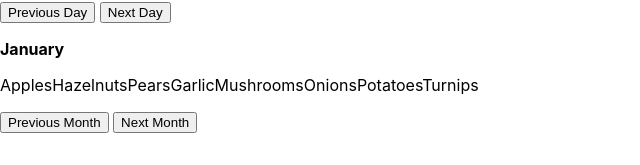
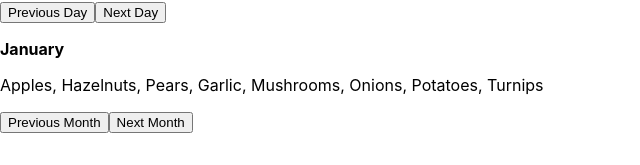
Before and after one commit to jmlden36/farmers-market, a React (Create React App) app: page / in a window 1280 px wide. Shown: the part 267-432 px from the top of the page, without its empty margins (0-640 px from the left). Built offline with nearby package versions, Linux system fonts and the light colour scheme.

Commit message:
Inactive button once back to the begnining day/month
Co-authored-by: Morgan Waites <morgan.waites@gmail.com>
Co-authored-by: Katie Pundt <kzpundt@gmail.com>
Co-Authored-by: Matt Luker <jamesmattluker@gmail.com>

```diff
--- a/src/components/DayControl.js
+++ b/src/components/DayControl.js
@@ -62,7 +62,11 @@ class DayControl extends React.Component {
       dayVisibleOnPage: 0
     }));
   }
-
+  //lastDay = () => {
+    //this.setState(prevState = ({
+        //dayVisibleOnPage: 5
+    //}))
+  //}
   render(){
 
     let currentlyVisibleState = null;
@@ -75,7 +79,7 @@ class DayControl extends React.Component {
       <React.Fragment>
         {currentlyVisibleState}
         <div>
-        <button onClick={this.handleClickDayPrev}>Previous Day</button> { /* new code */ }
+        {index===0 ?  <button inactive>Previous Day</button>  : <button onClick={this.handleClickDayPrev}>Previous Day</button> }
         {index===5 ? <button onClick={this.resetDay}>Next</button> : <button onClick={this.handleClickDayNext}>Next Day</button> }
         </div>
       </React.Fragment>
--- a/src/components/Month.js
+++ b/src/components/Month.js
@@ -5,7 +5,7 @@ function Month(props){
   return (
     <React.Fragment>
         <p><strong>{props.month}</strong></p>
-        <p>{props.selection}</p>
+        <p>{props.selection.join(', ')}</p>
     </React.Fragment>
   );
 }
--- a/src/components/MonthControl.js
+++ b/src/components/MonthControl.js
@@ -303,8 +303,9 @@ class MonthControl extends React.Component {
       <React.Fragment>
         {currentlyVisibleState}
         <div>
-        <button onClick={this.handleClickMonthPrev}>Previous Month</button> { /* new code */ }
-        {index===5 ? <button onClick={this.resetMonth}>Next</button> : <button onClick={this.handleClickMonthNext}>Next Month</button> }
+        {index===0 ?  <button inactive>Previous Month</button>  : <button onClick={this.handleClickMonthPrev}>Previous Month</button> }
+
+        {index===11 ? <button onClick={this.resetMonth}>Next</button> : <button onClick={this.handleClickMonthNext}>Next Month</button> }
 
         </div>
       </React.Fragment>
```
